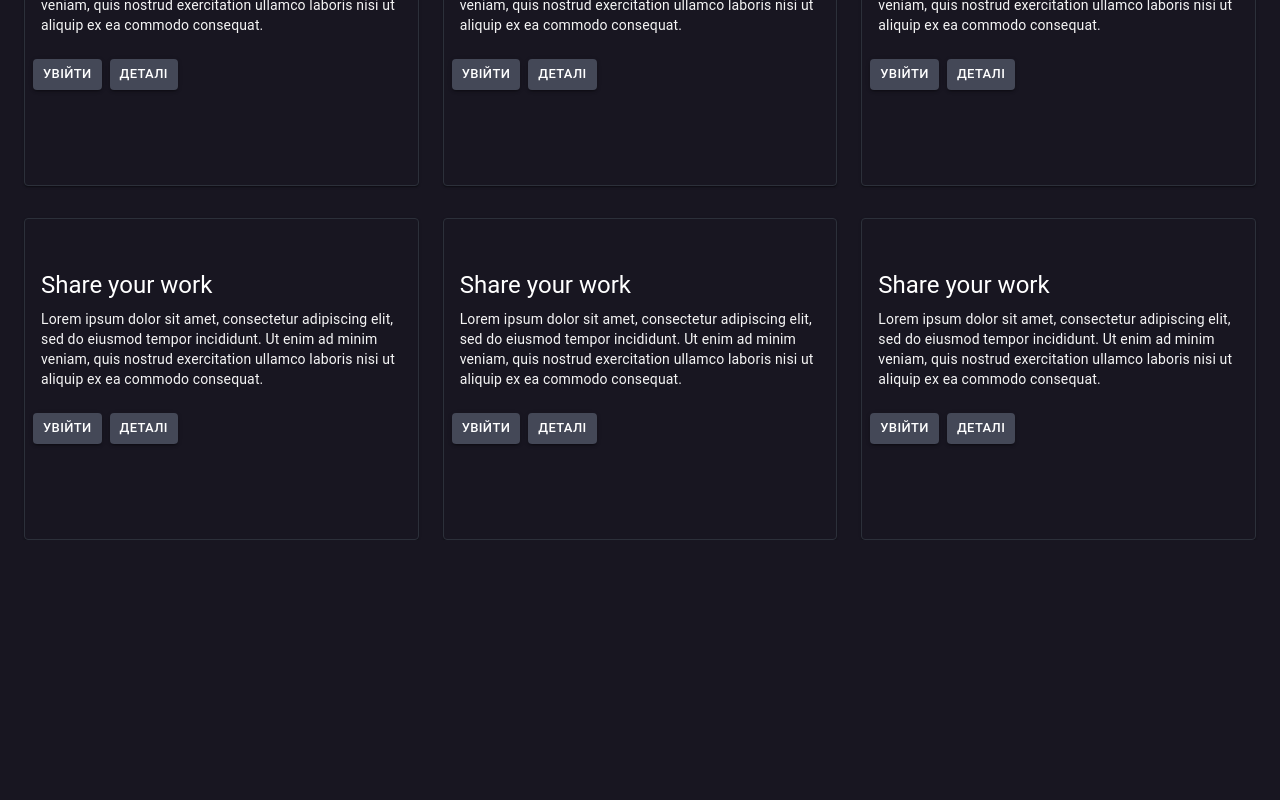
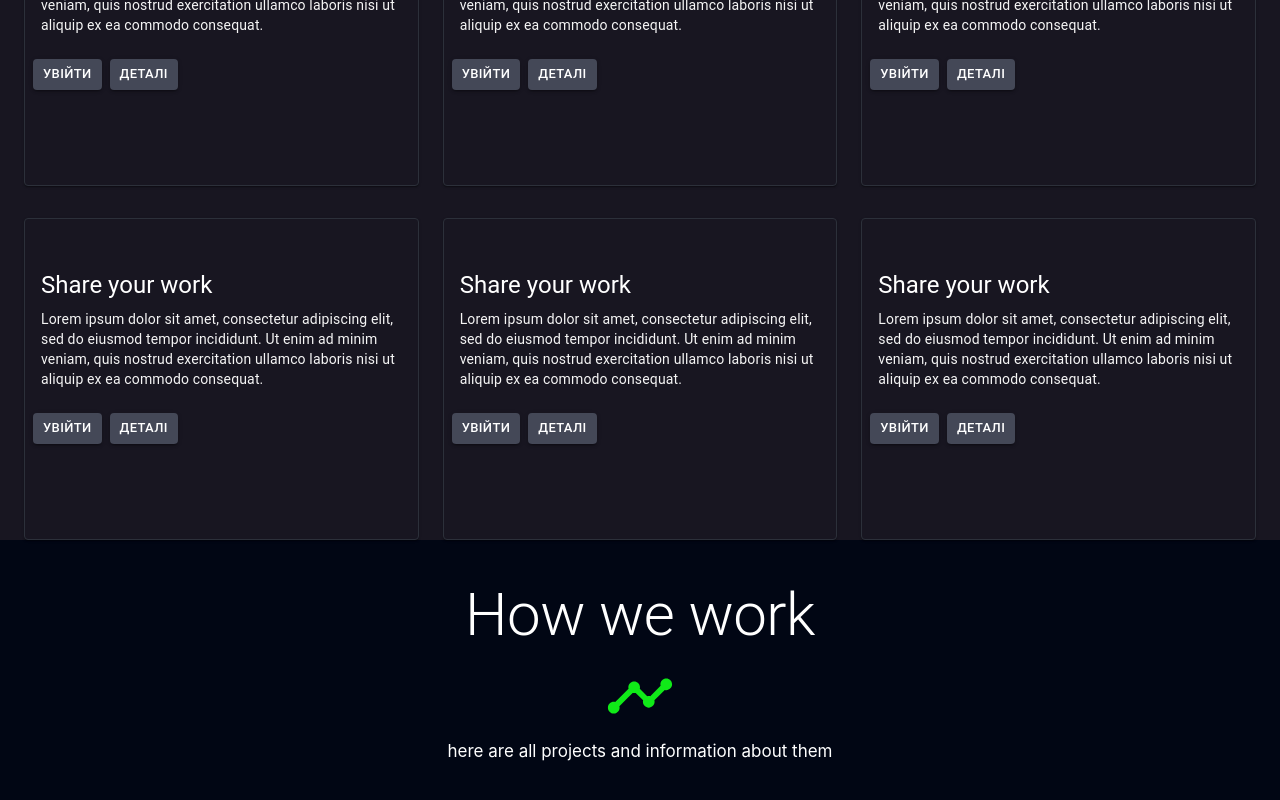
Before and after one commit to Yevheniia30/landing_page, a React (Create React App) app: page / in a window 1280 px wide. Shown: the part 2352-3152 px from the top of the page. Before the commit the page ends 2892 px from the top, so only its background shows below. Built offline with nearby package versions, Linux system fonts and the light colour scheme.

Commit message:
added Footer

```diff
--- a/src/App.tsx
+++ b/src/App.tsx
@@ -3,6 +3,7 @@ import './App.css';
 import {Container} from '@mui/material';
 import Main from './sections/Main';
 import Hero from './sections/Hero';
+import Footer from './sections/Footer';
 
 function App() {
   return (
@@ -13,6 +14,7 @@ function App() {
           <Main />
         </section>
       </Container>
+      <Footer />
     </>
   );
 }
--- a/src/sections/Footer.tsx
+++ b/src/sections/Footer.tsx
@@ -1,3 +1,33 @@
-const Footer = () => <footer></footer>;
+import {Box, Typography} from '@mui/material';
+import TimelineIcon from '@mui/icons-material/Timeline';
+import useMediaQuery from '@mui/material/useMediaQuery';
 
+const Footer = () => {
+  const isPhone = useMediaQuery('(max-width:600px)');
+
+  return (
+    <footer>
+      <Box
+        sx={{
+          display: 'flex',
+          flexDirection: 'column',
+          justifyContent: 'center',
+          alignItems: 'center',
+          gap: '10px',
+          width: '100%',
+          height: '200px',
+          py: '30px',
+          color: 'white',
+          backgroundColor: 'var(--main-bg-color)',
+        }}
+      >
+        <Typography variant={isPhone ? 'h5' : 'h2'}>How we work</Typography>
+        <TimelineIcon sx={{color: 'var(--accent-green-color)', width: '70px', height: '70px'}} />
+        <Box sx={{fontSize: isPhone ? '15px' : '17px'}}>
+          here are all projects and information about them
+        </Box>
+      </Box>
+    </footer>
+  );
+};
 export default Footer;
--- a/src/sections/Header.tsx
+++ b/src/sections/Header.tsx
@@ -55,7 +55,7 @@ const Header: FC = () => {
           sx={{
             display: 'flex',
             gap: isPhone ? '20px' : '70px',
-            fontSize: '20px',
+            fontSize: isPhone ? '15px' : '20px',
             textTransform: 'uppercase',
             textDecoration: 'none',
           }}
```
